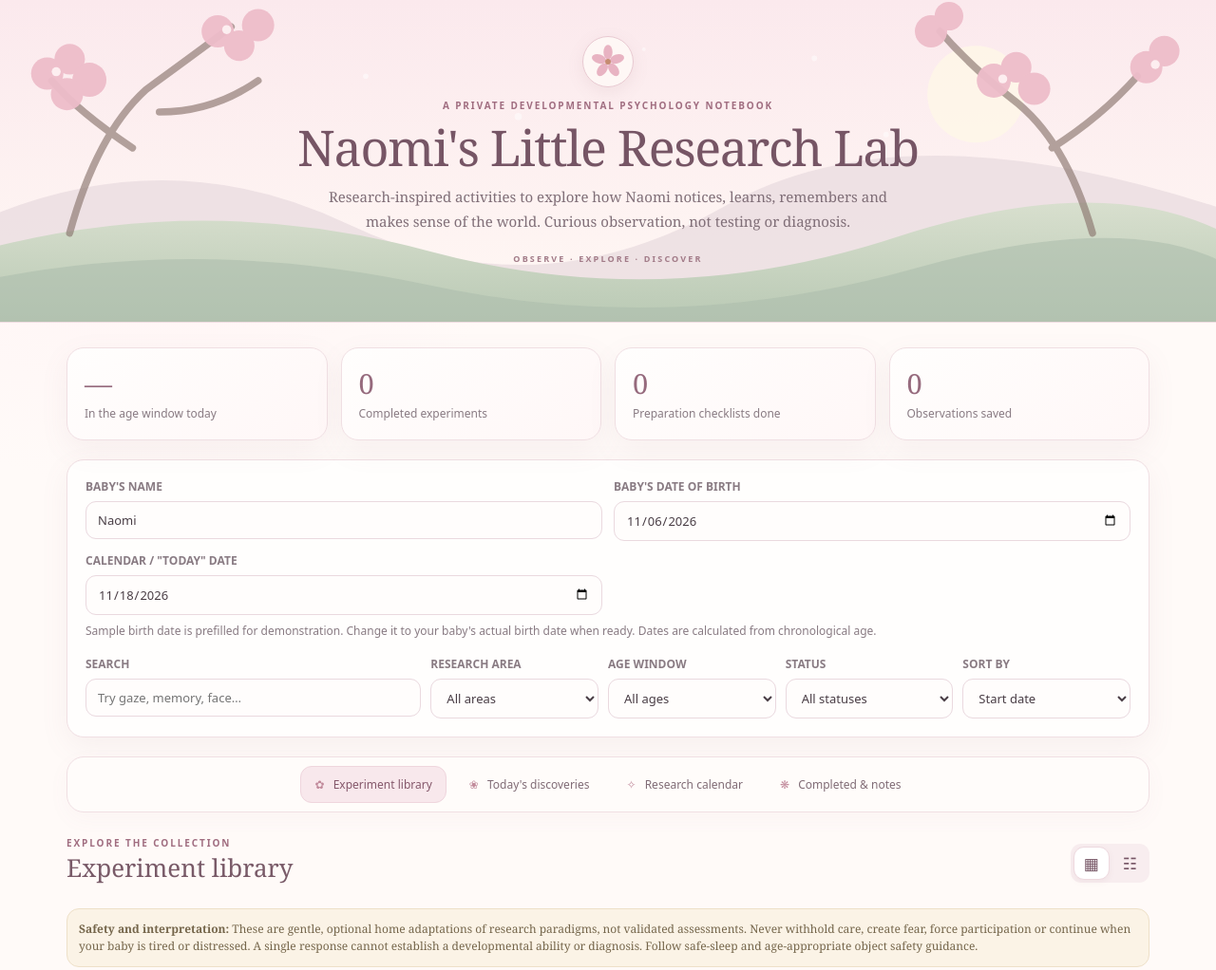
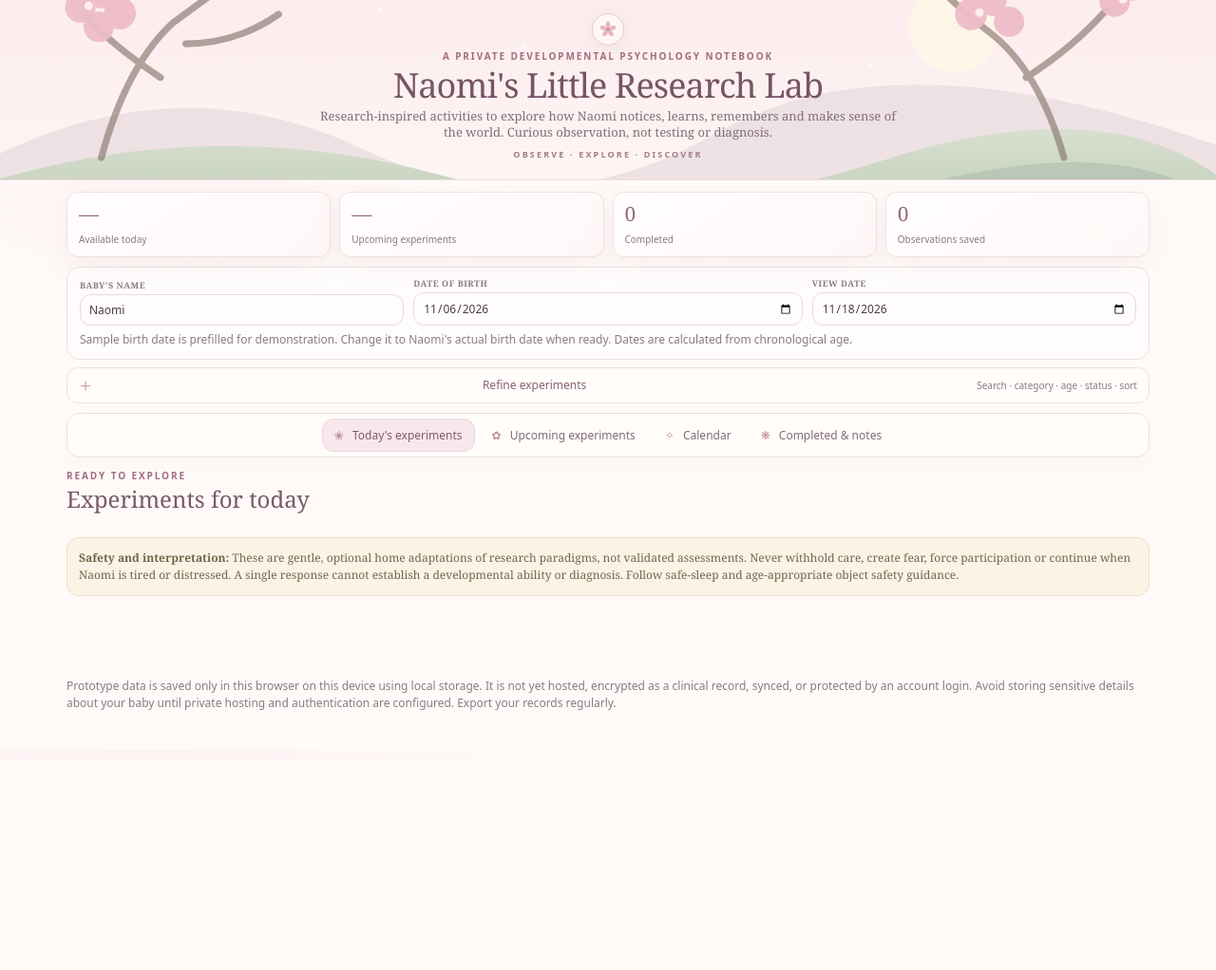
Before and after one commit to stella-lam/research-lab, a plain HTML site: page index.html in a window 1280 px wide. Shown: the top 1022 px of the page at 95% size. After the commit the page ends 800 px from the top, so only its background shows below. Drawn offline with Linux system fonts and the light colour scheme.

Commit message:
Make daily experiments the default view and compact the header

```diff
--- a/index.html
+++ b/index.html
@@ -9,7 +9,7 @@
 header{padding:30px max(22px,calc((100% - 1180px)/2));background:linear-gradient(115deg,#f2eee7,#edf3ed);border-bottom:1px solid var(--line)}
 .eyebrow{text-transform:uppercase;letter-spacing:.14em;font-size:11px;color:var(--accent);font-weight:750}
 h1{font:500 clamp(28px,4vw,42px)/1.1 Georgia,serif;margin:8px 0 8px}header p{color:var(--muted);margin:0;max-width:680px}
-main{max-width:1180px;margin:26px auto;padding:0 20px 60px}.toolbar,.stats,.filters,.grid{display:grid;gap:14px}.stats{grid-template-columns:repeat(4,1fr);margin-bottom:20px}.stat,.panel,.experiment,.detail{background:var(--card);border:1px solid var(--line);border-radius:16px;box-shadow:var(--shadow)}
+main{max-width:1180px;margin:12px auto;padding:0 20px 50px}.toolbar,.stats,.filters,.grid{display:grid;gap:14px}.stats{grid-template-columns:repeat(4,1fr);margin-bottom:20px}.stat,.panel,.experiment,.detail{background:var(--card);border:1px solid var(--line);border-radius:16px;box-shadow:var(--shadow)}
 .stat{padding:15px 17px}.stat strong{display:block;font:500 27px Georgia,serif}.stat span,.small{font-size:12px;color:var(--muted)}
 .toolbar{grid-template-columns:1.2fr 1fr 1fr;align-items:end;margin:18px 0}.panel{padding:17px;margin-bottom:18px}
 label{display:block;font-size:12px;font-weight:700;color:var(--muted);margin:0 0 6px}
@@ -30,14 +30,14 @@ footer{max-width:1180px;margin:auto;padding:0 20px 40px;color:var(--muted);font-
 /* Cherry blossom garden theme */
 :root{--ink:#493d45;--muted:#897b83;--paper:#fffaf8;--card:#fffefd;--line:#f0dfe3;--sage:#e4eadf;--sage2:#f2f5ee;--rose:#f8e5e9;--lav:#eee8f4;--gold:#f7efd9;--accent:#a86f83;--shadow:0 10px 30px #9e718014}
 body{background:radial-gradient(ellipse at 12% 6%,#fff1f3 0,transparent 28%),var(--paper);color:var(--ink);font-family:Georgia,"Times New Roman",serif}
-.garden-hero{position:relative;isolation:isolate;overflow:hidden;min-height:340px;padding:34px max(22px,calc((100% - 1180px)/2)) 42px;background:#f8e9ec;border:0;border-bottom:1px solid #efdce1;text-align:center}
-.hero-sky{position:absolute;inset:0;z-index:-1;overflow:hidden}.hero-landscape{width:100%;height:100%;min-height:340px;display:block}
-.hero-content{position:relative;max-width:720px;margin:auto;padding:4px 16px 0}
-.brand-mark{width:54px;height:54px;margin:0 auto 12px;padding:7px;border:1px solid #e8c9d1;border-radius:50%;background:#fff9f7d9;box-shadow:0 5px 18px #986b791a}.brand-mark svg{width:100%;height:100%}
+.garden-hero{position:relative;isolation:isolate;overflow:hidden;min-height:0;height:190px;padding:14px max(22px,calc((100% - 1180px)/2)) 16px;background:#f8e9ec;border:0;border-bottom:1px solid #efdce1;text-align:center}
+.hero-sky{position:absolute;inset:0;z-index:-1;overflow:hidden}.hero-landscape{width:100%;height:190px;min-height:0;display:block}
+.hero-content{position:relative;max-width:720px;margin:auto;padding:0 16px}
+.brand-mark{width:34px;height:34px;margin:0 auto 4px;padding:7px;border:1px solid #e8c9d1;border-radius:50%;background:#fff9f7d9;box-shadow:0 5px 18px #986b791a}.brand-mark svg{width:100%;height:100%}
 .eyebrow{color:#a06d80;letter-spacing:.19em;font:700 10px/1.5 ui-sans-serif,system-ui,sans-serif}
-h1{font:400 clamp(32px,4.8vw,52px)/1.08 Georgia,"Times New Roman",serif;color:#765565;letter-spacing:-.025em;margin:8px 0 12px}
-header p{color:#806f78;margin:0 auto;max-width:620px;font:15px/1.7 Georgia,serif}
-.hero-note{margin-top:20px;color:#a27b88;font:700 9px/1.5 ui-sans-serif,system-ui,sans-serif;letter-spacing:.24em}
+h1{font:400 clamp(26px,3.2vw,36px)/1.05 Georgia,"Times New Roman",serif;color:#765565;letter-spacing:-.025em;margin:4px 0 5px}
+header p{color:#806f78;margin:0 auto;max-width:620px;font:13px/1.35 Georgia,serif}
+.hero-note{margin-top:7px;color:#a27b88;font:700 9px/1.5 ui-sans-serif,system-ui,sans-serif;letter-spacing:.24em}
 main{max-width:1180px;margin:26px auto;padding:0 20px 60px}
 .stat,.panel,.experiment,.detail{border:1px solid var(--line);border-radius:18px;box-shadow:var(--shadow);background:var(--card)}
 .stat{padding:17px 18px;background:linear-gradient(145deg,#fffefd,#fff7f7)}.stat strong{font:400 29px Georgia,serif;color:#966a7d}.stat span,.small{font:12px/1.55 ui-sans-serif,system-ui,sans-serif;color:var(--muted)}
@@ -71,7 +71,31 @@ button.primary{background:#a86f83;border-color:#a86f83;color:white}button.soft{b
 .detail{font-family:ui-sans-serif,system-ui,sans-serif}.detail h2,.detail h3{font-family:Georgia,serif;color:#795a68}.detail h2{font-size:31px}.notice{background:#fbf3e6;border-color:#eee0c8;color:#75664b;border-radius:13px}
 footer{font-family:ui-sans-serif,system-ui,sans-serif}
 @media(max-width:850px){.garden-nav{flex-wrap:wrap}.garden-nav button{flex:1 1 40%}#cards.list-mode .experiment{grid-template-columns:1fr 2fr}#cards.list-mode .experiment .card-actions{grid-column:1 / -1;grid-row:auto;flex-direction:row}.calendar-agenda{grid-template-columns:1fr}}
-@media(max-width:560px){.garden-hero{min-height:310px;padding:25px 14px 32px}.hero-landscape{min-height:310px}.hero-content{padding:0}.brand-mark{width:48px;height:48px}h1{font-size:34px}.garden-nav{gap:4px;padding:6px}.garden-nav button{font-size:11px;padding:9px 7px}.stats{gap:9px}.stat{padding:13px}.toolbar,.filters{grid-template-columns:1fr 1fr}.library-tools{gap:7px}.section-title h2{font-size:23px}#cards.list-mode .experiment{display:flex;align-items:stretch}.calendar{gap:3px}.day{min-height:62px;padding:4px}.dot{font-size:9px}.agenda-item{padding:10px}}
+@media(max-width:560px){.garden-hero{height:176px;min-height:0;padding:12px 14px 13px}.hero-landscape{height:176px;min-height:0}.hero-content{padding:0}.brand-mark{width:30px;height:30px}h1{font-size:28px}.garden-nav{gap:4px;padding:6px}.garden-nav button{font-size:11px;padding:9px 7px}.stats{gap:9px}.stat{padding:13px}.toolbar,.filters{grid-template-columns:1fr 1fr}.library-tools{gap:7px}.section-title h2{font-size:23px}#cards.list-mode .experiment{display:flex;align-items:stretch}.calendar{gap:3px}.day{min-height:62px;padding:4px}.dot{font-size:9px}.agenda-item{padding:10px}}
+
+/* Compact daily-first layout */
+main{margin:12px auto}
+.compact-stats{grid-template-columns:repeat(4,minmax(0,1fr));gap:9px;margin:0 0 10px}
+.compact-stats .stat{padding:8px 12px;border-radius:12px}
+.compact-stats .stat strong{font-size:21px}
+.compact-stats .stat span{font-size:10px}
+.profile-strip{padding:10px 13px;margin-bottom:8px;border:1px solid var(--line);border-radius:14px;background:#fffdfc}
+.profile-fields{display:grid;grid-template-columns:1fr 1.2fr 1fr;gap:10px;align-items:end}
+.profile-fields label{font-size:9px;letter-spacing:.06em;margin-bottom:3px}
+.profile-fields input{padding:7px 9px;font-size:12px}
+.filter-drawer{margin:0 0 10px;border:1px solid #f0dfe3;border-radius:12px;background:#fffdfbdc}
+.filter-drawer summary{cursor:pointer;list-style:none;padding:8px 12px;display:flex;justify-content:space-between;gap:12px;align-items:center;color:#8b6072;font:12px ui-sans-serif,system-ui,sans-serif}
+.filter-drawer summary::-webkit-details-marker{display:none}
+.filter-drawer summary:before{content:"＋";font-size:14px;color:#bd899a}
+.filter-drawer[open] summary:before{content:"−"}
+.filter-hint{color:var(--muted);font-size:10px}
+.filter-drawer .filters{padding:0 12px 12px;margin:0;grid-template-columns:2fr repeat(4,minmax(0,1fr));gap:8px}
+.garden-nav{margin:10px 0 12px;padding:5px;border-radius:14px;gap:5px}
+.garden-nav button{padding:8px 12px}
+#todayView .section-title,#upcomingView .section-title{margin:10px 0 12px}
+#todayView .section-title h2,#upcomingView .section-title h2{font-size:24px}
+@media(max-width:850px){.filter-drawer .filters{grid-template-columns:repeat(2,minmax(0,1fr))}}
+@media(max-width:560px){.compact-stats{gap:6px}.compact-stats .stat{padding:8px 7px}.compact-stats .stat strong{font-size:19px}.compact-stats .stat span{font-size:9px}.profile-fields{grid-template-columns:1fr 1fr}.profile-fields>div:first-child{grid-column:1/-1}.filter-hint{display:none}.filter-drawer .filters{grid-template-columns:1fr 1fr}.garden-nav button{flex:1 1 42%;font-size:11px;padding:8px 6px}#todayView .section-title h2,#upcomingView .section-title h2{font-size:22px}}
 @media(prefers-reduced-motion:reduce){*,*:before,*:after{scroll-behavior:auto!important;transition:none!important}}
 
 </style>
@@ -99,33 +123,41 @@ footer{font-family:ui-sans-serif,system-ui,sans-serif}
  </div>
 </header>
 <main>
-<div class="stats">
- <div class="stat"><strong id="dueCount">—</strong><span>In the age window today</span></div>
- <div class="stat"><strong id="doneCount">0</strong><span>Completed experiments</span></div>
- <div class="stat"><strong id="prepCount">0</strong><span>Preparation checklists done</span></div>
+<div class="stats compact-stats">
+ <div class="stat"><strong id="dueCount">—</strong><span>Available today</span></div>
+ <div class="stat"><strong id="upcomingCount">—</strong><span>Upcoming experiments</span></div>
+ <div class="stat"><strong id="doneCount">0</strong><span>Completed</span></div>
  <div class="stat"><strong id="savedCount">0</strong><span>Observations saved</span></div>
 </div>
-<div class="panel">
- <div class="fieldgrid">
+<section class="profile-strip" aria-label="Baby profile">
+ <div class="profile-fields">
   <div><label for="childName">BABY'S NAME</label><input id="childName" type="text" value="Naomi" maxlength="40" autocomplete="off" placeholder="Enter baby name"></div>
-  <div><label for="birth">BABY'S DATE OF BIRTH</label><input id="birth" type="date" value="2026-11-06"></div>
-  <div><label for="viewDate">CALENDAR / "TODAY" DATE</label><input id="viewDate" type="date"></div>
+  <div><label for="birth">DATE OF BIRTH</label><input id="birth" type="date" value="2026-11-06"></div>
+  <div><label for="viewDate">VIEW DATE</label><input id="viewDate" type="date"></div>
  </div>
- <div class="small" style="margin-top:8px">Sample birth date is prefilled for demonstration. Change it to your baby's actual birth date when ready. Dates are calculated from chronological age.</div>
+ <div class="small" id="dateHelp" style="margin-top:6px">Set the date of birth to calculate age-appropriate experiments.</div>
+</section>
+<details class="filter-drawer">
+ <summary><span>Refine experiments</span><span class="filter-hint">Search · category · age · status · sort</span></summary>
  <div class="filters">
   <div><label for="search">SEARCH</label><input id="search" placeholder="Try gaze, memory, face…"></div>
   <div><label for="category">RESEARCH AREA</label><select id="category"><option value="">All areas</option></select></div>
   <div><label for="age">AGE WINDOW</label><select id="age"><option value="">All ages</option><option value="0-3">0–3 months</option><option value="3-6">3–6 months</option><option value="6-9">6–9 months</option><option value="9-12">9–12 months</option><option value="12-18">12–18 months</option><option value="18-24">18–24 months</option></select></div>
-  <div><label for="status">STATUS</label><select id="status"><option value="">All statuses</option><option value="ready">In age window</option><option value="upcoming">Upcoming</option><option value="done">Completed</option><option value="skipped">Skipped</option></select></div>
+  <div><label for="status">STATUS</label><select id="status"><option value="">All statuses</option><option value="ready">Available today</option><option value="upcoming">Upcoming</option><option value="done">Completed</option><option value="skipped">Skipped</option></select></div>
   <div><label for="sort">SORT BY</label><select id="sort"><option value="start">Start date</option><option value="age">Age window</option><option value="duration">Duration</option><option value="title">Experiment name</option><option value="category">Research area</option></select></div>
  </div>
-</div>
-<nav class="tabs garden-nav" aria-label="Research lab sections"><button class="active" data-tab="list"><span>✿</span> Experiment library</button><button data-tab="today"><span>❀</span> Today's discoveries</button><button data-tab="calendar"><span>✧</span> Research calendar</button><button data-tab="completed"><span>❋</span> Completed & notes</button></nav>
-<div id="listView"><div class="section-title"><div><div class="eyebrow">EXPLORE THE COLLECTION</div><h2>Experiment library</h2></div><div class="library-tools"><span class="small" id="resultCount"></span><div class="view-toggle" role="group" aria-label="Experiment layout"><button type="button" class="active" id="gridMode" aria-pressed="true" title="Grid view">▦</button><button type="button" id="listMode" aria-pressed="false" title="List view">☷</button></div></div></div><div class="grid" id="cards"></div></div>
-<div id="todayView" hidden><div class="section-title"><h2>Available in this age window</h2><span class="small" id="todayLabel"></span></div><div class="grid" id="todayCards"></div></div>
+</details>
+<nav class="tabs garden-nav" aria-label="Research lab sections">
+ <button class="active" data-tab="today"><span>❀</span> Today's experiments</button>
+ <button data-tab="upcoming"><span>✿</span> Upcoming experiments</button>
+ <button data-tab="calendar"><span>✧</span> Calendar</button>
+ <button data-tab="completed"><span>❋</span> Completed & notes</button>
+</nav>
+<div id="todayView"><div class="section-title"><div><div class="eyebrow">READY TO EXPLORE</div><h2>Experiments for today</h2></div><span class="small" id="todayLabel"></span></div><div class="grid" id="todayCards"></div></div>
+<div id="upcomingView" hidden><div class="section-title"><div><div class="eyebrow">COMING INTO RANGE</div><h2>Upcoming experiments</h2></div><span class="small" id="upcomingLabel"></span></div><div class="grid" id="upcomingCards"></div></div>
 <div id="calendarView" hidden><div class="section-title"><h2 id="monthTitle">Calendar</h2><div><button id="prevMonth">←</button> <button id="nextMonth">→</button></div></div><div class="calendar" id="calendar"></div><p class="small">Experiments appear on the first recommended day of their age window. The activity remains available throughout its full window.</p><div class="section-title agenda-heading"><h2>In this month's garden</h2><span class="small">Upcoming experiment starts</span></div><div id="calendarAgenda" class="calendar-agenda"></div></div>
 <div id="completedView" hidden><div class="section-title"><h2>Completed experiments & observations</h2></div><div id="completedList"></div></div>
-<div class="notice"><b>Safety and interpretation:</b> These are gentle, optional home adaptations of research paradigms, not validated assessments. Never withhold care, create fear, force participation or continue when your baby is tired or distressed. A single response cannot establish a developmental ability or diagnosis. Follow safe-sleep and age-appropriate object safety guidance.</div>
+<div class="notice" id="safetyNotice"><b>Safety and interpretation:</b> These are gentle, optional home adaptations of research paradigms, not validated assessments. Never withhold care, create fear, force participation or continue when your baby is tired or distressed. A single response cannot establish a developmental ability or diagnosis. Follow safe-sleep and age-appropriate object safety guidance.</div>
 </main>
 <footer>Prototype data is saved only in this browser on this device using local storage. It is not yet hosted, encrypted as a clinical record, synced, or protected by an account login. Avoid storing sensitive details about your baby until private hosting and authentication are configured. Export your records regularly.</footer>
 <dialog id="modal"><div class="detail" id="detail"></div></dialog>
@@ -174,7 +206,7 @@ function babyText(value){const name=babyName();return String(value)
 .replace(/\bthe child\b/gi,name)
 .replace(/\bchild\b/gi,name);}
 function updateChildName(){const name=babyName();document.title=name+"'s Little Research Lab";$("appTitle").textContent=name+"'s Little Research Lab";localStorage.setItem("researchLabChildName",$("childName").value.trim());$("introCopy").textContent="Research-inspired activities to explore how "+name+" notices, learns, remembers and makes sense of the world. Curious observation, not testing or diagnosis."; $("dateHelp").textContent="Sample birth date is prefilled for demonstration. Change it to "+name+"'s actual birth date when ready. Dates are calculated from chronological age."; $("safetyNotice").innerHTML="<b>Safety and interpretation:</b> These are gentle, optional home adaptations of research paradigms, not validated assessments. Never withhold care, create fear, force participation or continue when "+escapeHtml(name)+" is tired or distressed. A single response cannot establish a developmental ability or diagnosis. Follow safe-sleep and age-appropriate object safety guidance."; $("footerCopy").textContent="Prototype data is saved only in this browser on this device using local storage. It is not yet hosted, encrypted as a clinical record, synced, or protected by an account login. Avoid storing sensitive details about "+name+" until private hosting and authentication are configured. Export your records regularly.";render();}
-let tab="list", monthCursor=new Date();monthCursor.setDate(1);
+let tab="today", monthCursor=new Date();monthCursor.setDate(1);
 let records=JSON.parse(localStorage.getItem("naomiLabRecords")||"{}");
 let prepChecks=JSON.parse(localStorage.getItem("naomiLabPrep")||"{}");
 function save(){localStorage.setItem("naomiLabRecords",JSON.stringify(records));localStorage.setItem("naomiLabPrep",JSON.stringify(prepChecks));}
@@ -191,7 +223,7 @@ function isPrepDone(id){return (prepChecks[id]||[]).length=== (experiments.find(
 function init(){[...new Set(experiments.map(e=>e.cat))].sort().forEach(c=>{let o=document.createElement("option");o.value=c;o.textContent=c;$("category").append(o)});render()}
 function card(e){let st=status(e),cls=st==="done"?"pill":st==="ready"?"pill":"pill lav";let label=st==="ready"?"In age window":st==="done"?"Completed":st==="skipped"?"Skipped":st==="upcoming"?"Upcoming":"Age window passed";return `<article class="experiment"><div class="topline"><span class="pill">${e.cat}</span><span class="${cls}">${label}</span></div><h3>${e.title}</h3><p>${babyText(e.question)}</p><div class="meta"><span>◷ ${e.duration} min</span><span>Age ${e.min}–${e.max} mo</span><span>${e.difficulty}</span></div><div class="small">Start: ${dateFmt(windowStart(e))}</div><div class="card-actions"><button class="soft" onclick="openDetail('${e.id}')">Experiment guide</button><label class="check"><input type="checkbox" ${st==="done"?"checked":""} onchange="toggleDone('${e.id}',this.checked)"> Done</label></div></article>`}
 function filtered(){let q=$("search").value.toLowerCase(),cat=$("category").value,age=$("age").value,st=$("status").value,sort=$("sort").value;let a=experiments.filter(e=>{let s=status(e);return (!q||(e.title+" "+e.question+" "+e.cat+" "+e.measure).toLowerCase().includes(q))&&(!cat||e.cat===cat)&&(!age||e.min>=Number(age.split("-")[0])&&e.min<Number(age.split("-")[1])||e.max>Number(age.split("-")[0])&&e.max<=Number(age.split("-")[1]))&&(!st||s===st)});a.sort((x,y)=>sort==="duration"?x.duration-y.duration:sort==="title"?x.title.localeCompare(y.title):sort==="category"?x.cat.localeCompare(y.cat):sort==="age"?x.min-y.min:windowStart(x)-windowStart(y));return a}
-function render(){let a=filtered();$("cards").innerHTML=a.map(card).join("")||'<div class="empty">No experiments match these filters.</div>';$("resultCount").textContent=a.length+" experiments";let due=experiments.filter(e=>status(e)==="ready");$("dueCount").textContent=due.length;$("doneCount").textContent=Object.values(records).filter(r=>r.status==="done").length;$("prepCount").textContent=Object.keys(prepChecks).filter(isPrepDone).length;$("savedCount").textContent=Object.values(records).filter(r=>r.notes||r.observations).length;$("todayLabel").textContent=dateFmt(selectedDate());$("todayCards").innerHTML=due.map(card).join("")||'<div class="empty">No experiments are currently in their recommended age window. Try changing the selected date or explore upcoming experiments.</div>';renderCompleted();renderCalendar()}
+function render(){let a=filtered();let due=a.filter(e=>status(e)==="ready"),upcoming=a.filter(e=>status(e)==="upcoming");$("dueCount").textContent=experiments.filter(e=>status(e)==="ready").length;$("upcomingCount").textContent=experiments.filter(e=>status(e)==="upcoming").length;$("doneCount").textContent=Object.values(records).filter(r=>r.status==="done").length;$("savedCount").textContent=Object.values(records).filter(r=>r.notes||r.observations).length;$("todayLabel").textContent=dateFmt(selectedDate());$("todayCards").innerHTML=due.map(card).join("")||'<div class="empty">No experiments are in their recommended age window today. Check the upcoming tab to see what is approaching.</div>';$("upcomingLabel").textContent=upcoming.length+" experiments approaching";$("upcomingCards").innerHTML=upcoming.map(card).join("")||'<div class="empty">No upcoming experiments match these filters.</div>';renderCompleted();renderCalendar()}
 function toggleDone(id,v){records[id]=records[id]||{};records[id].status=v?"done":"";if(v&&!records[id].completedDate)records[id].completedDate=$("viewDate").value;save();render()}
 function renderCompleted(){let a=experiments.filter(e=>records[e.id]?.status==="done"||records[e.id]?.notes||records[e.id]?.observations);$("completedList").innerHTML=a.length?a.map(e=>`<div class="panel"><div class="topline"><b>${e.title}</b><span class="status">${records[e.id]?.status||"Notes saved"}</span></div><div class="small">${records[e.id]?.completedDate||"No completion date recorded"}</div><p>${escapeHtml(records[e.id]?.notes||records[e.id]?.observations||"No notes yet.")}</p><button onclick="openDetail('${e.id}')">View / edit record</button></div>`).join(""):'<div class="empty">No completed experiments or saved notes yet.</div>'}
 function renderCalendar(){let y=monthCursor.getFullYear(),m=monthCursor.getMonth(),first=new Date(y,m,1),last=new Date(y,m+1,0);$("monthTitle").textContent=first.toLocaleDateString(undefined,{month:"long",year:"numeric"});let out=["Sun","Mon","Tue","Wed","Thu","Fri","Sat"].map(d=>`<div class="dayname">${d}</div>`).join("");for(let i=0;i<first.getDay();i++)out+=`<div class="day muted"></div>`;for(let n=1;n<=last.getDate();n++){let d=new Date(y,m,n),mo=ageMonths(d),list=experiments.filter(e=>{let start=windowStart(e),end=windowEnd(e);return d.toDateString()===start.toDateString()});out+=`<div class="day ${d.toDateString()===selectedDate().toDateString()?"today":""}"><span class="num">${n}</span>${list.map(e=>`<span class="dot" title="${e.title}">${e.title}</span>`).join("")}</div>`}$("calendar").innerHTML=out;let monthItems=experiments.filter(e=>{let d=windowStart(e);return d.getFullYear()===y&&d.getMonth()===m}).sort((a,b)=>windowStart(a)-windowStart(b));$("calendarAgenda").innerHTML=monthItems.length?monthItems.map(e=>{let d=windowStart(e);return `<div class="agenda-item"><div class="agenda-date"><strong>${d.getDate()}</strong>${d.toLocaleDateString(undefined,{month:"short"})}</div><div><b>${e.title}</b><span class="small">${e.cat} · Age ${e.min}–${e.max} months</span></div></div>`}).join(""):'<div class="empty">No experiment windows begin this month.</div>'}
@@ -200,16 +232,15 @@ function openDetail(id){let e=experiments.find(x=>x.id===id),r=records[id]||{},c
 function setPrep(id,i,v){let a=prepChecks[id]||[];prepChecks[id]=v?[...new Set([...a,i])]:a.filter(x=>x!==i);save();render()}
 function saveRecord(id){records[id]=records[id]||{};records[id].completedDate=$("performed").value;records[id].conditions=$("conditions").value;records[id].observations=$("observations").value;records[id].notes=$("notes").value;save();$("modal").close();render()}
 function setStatus(id,s){records[id]=records[id]||{};records[id].status=s;if(s==="done")records[id].completedDate=$("performed").value||$("viewDate").value;save();$("modal").close();render()}
-document.querySelectorAll(".tabs button").forEach(b=>b.addEventListener("click",()=>{tab=b.dataset.tab;document.querySelectorAll(".tabs button").forEach(x=>x.classList.toggle("active",x===b));["list","today","calendar","completed"].forEach(x=>$(x+"View").hidden=x!==tab);render()}));
+document.querySelectorAll(".tabs button").forEach(b=>b.addEventListener("click",()=>{tab=b.dataset.tab;document.querySelectorAll(".tabs button").forEach(x=>x.classList.toggle("active",x===b));["today","upcoming","calendar","completed"].forEach(x=>$(x+"View").hidden=x!==tab);render()}));
 ["birth","viewDate","search","category","age","status","sort"].forEach(id=>$(id).addEventListener("input",render));
 $("prevMonth").onclick=()=>{monthCursor.setMonth(monthCursor.getMonth()-1);renderCalendar()};$("nextMonth").onclick=()=>{monthCursor.setMonth(monthCursor.getMonth()+1);renderCalendar()};
 
-// Library layout switcher
-$("gridMode").addEventListener("click",()=>setCardView("grid"));
-$("listMode").addEventListener("click",()=>setCardView("list"));
-function setCardView(mode){$("cards").classList.toggle("list-mode",mode==="list");$("gridMode").classList.toggle("active",mode==="grid");$("listMode").classList.toggle("active",mode==="list");$("gridMode").setAttribute("aria-pressed",String(mode==="grid"));$("listMode").setAttribute("aria-pressed",String(mode==="list"));}
+
 $("childName").addEventListener("input",updateChildName);
 updateChildName();
 init();
+document.querySelectorAll(".tabs button").forEach(b=>b.classList.toggle("active",b.dataset.tab==="today"));
+["today","upcoming","calendar","completed"].forEach(x=>$(x+"View").hidden=x!=="today");
 </script>
 </body></html>
```
